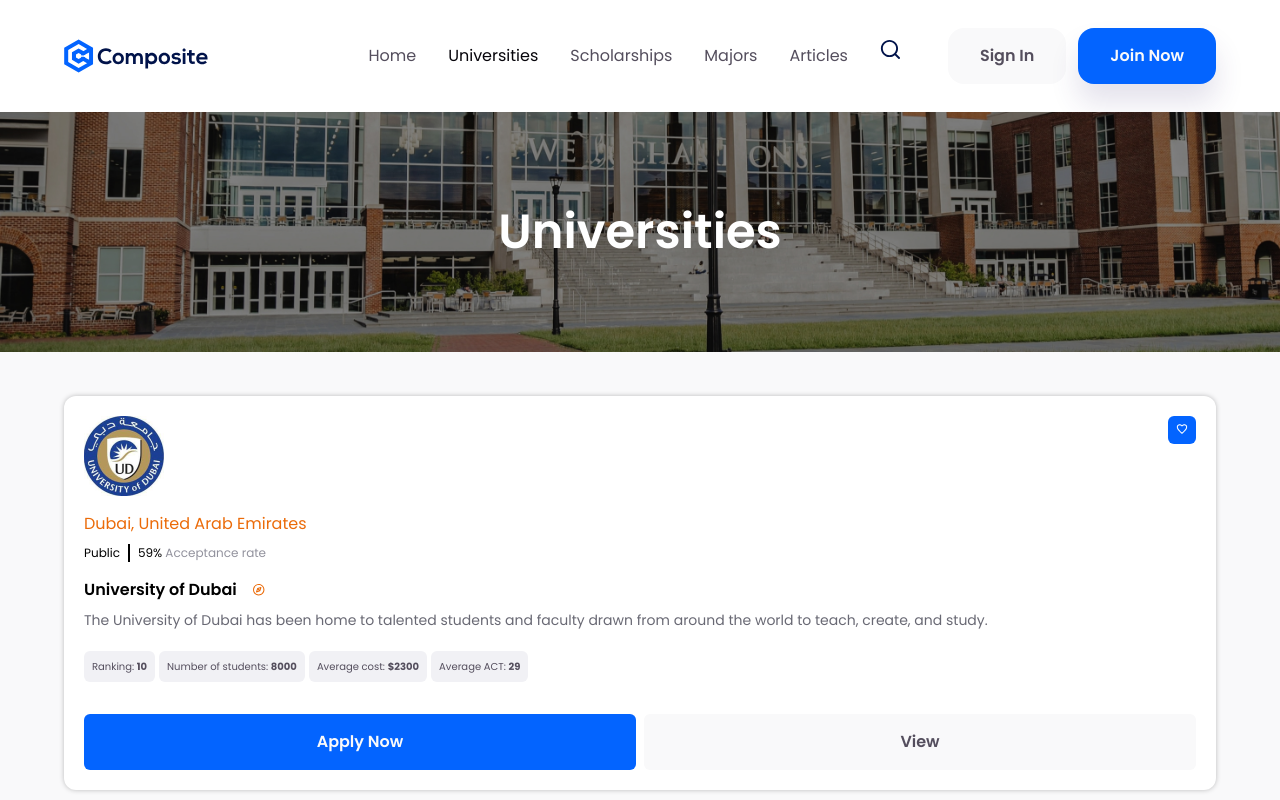
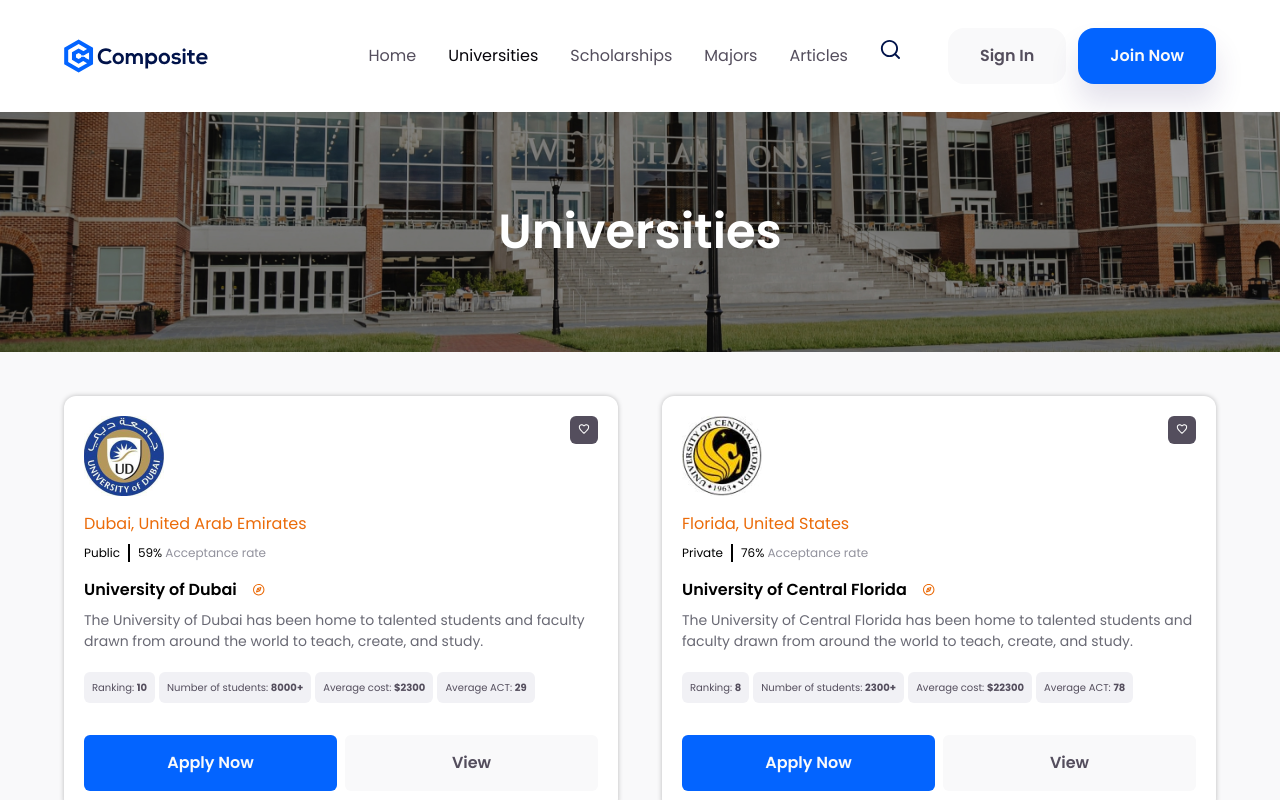
Before and after one commit to shruti271/university_listing_nextjs, a Next.js app in the folder compo-frontend/: page /universities in a window 1280 px wide. Shown: the top 800 px of the page. Built offline with nearby package versions, Linux system fonts and the light colour scheme.

Commit message:
Add universities grid

```diff
--- /dev/null
+++ b/compo-frontend/components/FavoriteButton.js
@@ -0,0 +1,21 @@
+import Image from 'next/image';
+import { useState } from 'react';
+import heartIcon from '../assets/heart.svg';
+
+const FavoriteButton = () => {
+  const [liked, setLiked] = useState(false);
+
+  const backgroundColor = liked ? 'bg-colorPrimary' : 'bg-colorStone';
+  const handleFavoriteClick = () => setLiked(!liked);
+
+  return (
+    <button
+      className={`w-7 h-7 rounded-md transition-colors duration-300 hover:opacity-80 ${backgroundColor}`}
+      onClick={handleFavoriteClick}
+    >
+      <Image src={heartIcon} alt="heart" width="12" height="12" />
+    </button>
+  );
+};
+
+export default FavoriteButton;
--- a/compo-frontend/components/university-sections/universities-section/UniversitiesSection.js
+++ b/compo-frontend/components/university-sections/universities-section/UniversitiesSection.js
@@ -5,9 +5,11 @@ const UniversitiesSection = () => {
   return (
     <section className="py-11">
       <div className="container">
-        {universities.map((university) => (
-          <UniversityCard key={university.id} university={university} />
-        ))}
+        <div className="grid grid-cols-1 md:grid-cols-2 gap-11">
+          {universities.map((university) => (
+            <UniversityCard key={university.id} university={university} />
+          ))}
+        </div>
       </div>
     </section>
   );
--- a/compo-frontend/components/university-sections/universities-section/UniversityCard.js
+++ b/compo-frontend/components/university-sections/universities-section/UniversityCard.js
@@ -2,9 +2,9 @@ import Image from 'next/image';
 import Link from 'next/link';
 
 import dubaiUniLogo from '../../../assets/universities-page/universities-section/uni-dubai.jpg';
-import heartIcon from '../../../assets/universities-page/universities-section/heart.svg';
 import compassIcon from '../../../assets/universities-page/universities-section/Combined Shape.svg';
 import PrimaryButton from '../../PrimaryButton';
+import FavoriteButton from '../../FavoriteButton';
 
 const UniversityCard = ({ university }) => {
   const {
@@ -27,9 +27,7 @@ const UniversityCard = ({ university }) => {
         <div className="relative w-20 h-20">
           <Image src={logo} alt={`${name} logo`} layout="fill" />
         </div>
-        <button className="w-7 h-7 bg-colorPrimary rounded-md">
-          <Image src={heartIcon} alt="heart" width="12" height="12" />
-        </button>
+        <FavoriteButton />
       </div>
       <h3 className="text-colorSecondary mb-2">{location}</h3>
       <div className="text-[0.75rem] mb-4 flex items-center gap-2">
@@ -54,7 +52,7 @@ const UniversityCard = ({ university }) => {
         </li>
         <li className="bg-[#F1F1F5] p-2 rounded-md text-[0.625rem]">
           Number of students:{' '}
-          <span className="font-bold">{stats.numberOfStudents}</span>
+          <span className="font-bold">{stats.numberOfStudents}+</span>
         </li>
         <li className="bg-[#F1F1F5] p-2 rounded-md text-[0.625rem]">
           Average cost: <span className="font-bold">${stats.avgCost}</span>
--- a/compo-frontend/components/university-sections/universities-section/universityData.js
+++ b/compo-frontend/components/university-sections/universities-section/universityData.js
@@ -1,4 +1,5 @@
 import dubaiUniLogo from '../../../assets/universities-page/universities-section/uni-dubai.jpg';
+import floridaUniLogo from '../../../assets/universities-page/universities-section/uni-florida.jpg';
 
 export const universities = [
   {
@@ -14,4 +15,43 @@ export const universities = [
     linkApply: '/universities',
     linkView: '/universities',
   },
+  {
+    id: 2,
+    logo: floridaUniLogo,
+    location: 'Florida, United States',
+    public: false,
+    acceptanceRate: '76',
+    name: 'University of Central Florida',
+    description:
+      'The University of Central Florida has been home to talented students and faculty drawn from around the world to teach, create, and study.',
+    stats: { ranking: 8, numberOfStudents: 2300, avgCost: 22300, avgACT: 78 },
+    linkApply: '/universities',
+    linkView: '/universities',
+  },
+  {
+    id: 3,
+    logo: floridaUniLogo,
+    location: 'Florida, United States',
+    public: false,
+    acceptanceRate: '76',
+    name: 'University of Central Florida',
+    description:
+      'The University of Central Florida has been home to talented students and faculty drawn from around the world to teach, create, and study.',
+    stats: { ranking: 8, numberOfStudents: 2300, avgCost: 22300, avgACT: 78 },
+    linkApply: '/universities',
+    linkView: '/universities',
+  },
+  {
+    id: 4,
+    logo: dubaiUniLogo,
+    location: 'Dubai, United Arab Emirates',
+    public: true,
+    acceptanceRate: '59',
+    name: 'University of Dubai',
+    description:
+      'The University of Dubai has been home to talented students and faculty drawn from around the world to teach, create, and study.',
+    stats: { ranking: 10, numberOfStudents: 8000, avgCost: 2300, avgACT: 29 },
+    linkApply: '/universities',
+    linkView: '/universities',
+  },
 ];
```
Also changed, not shown: compo-frontend/assets/heart.svg (renamed from compo-frontend/assets/universities-page/universities-section/heart.svg), compo-frontend/assets/universities-page/universities-section/uni-florida.jpg (added).
